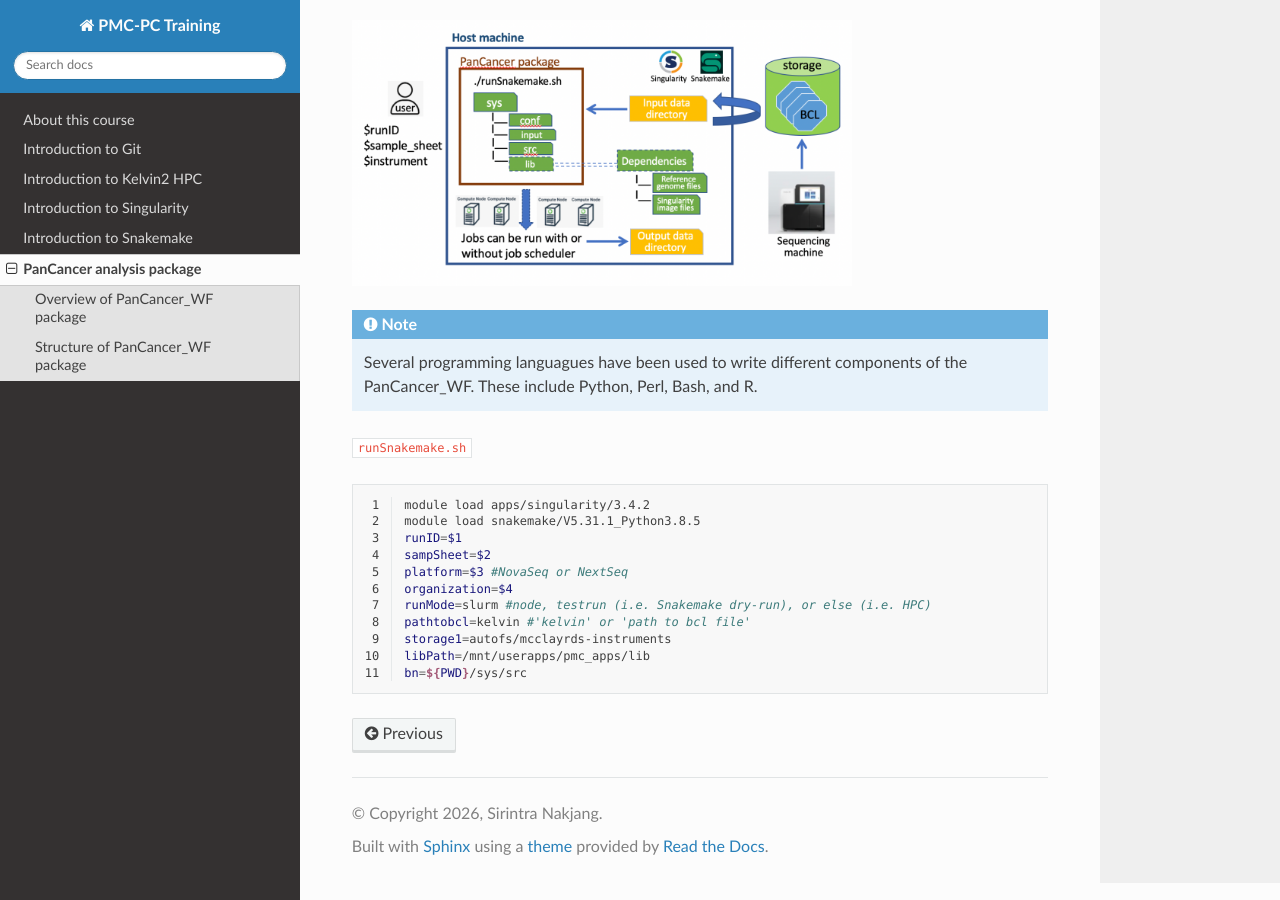
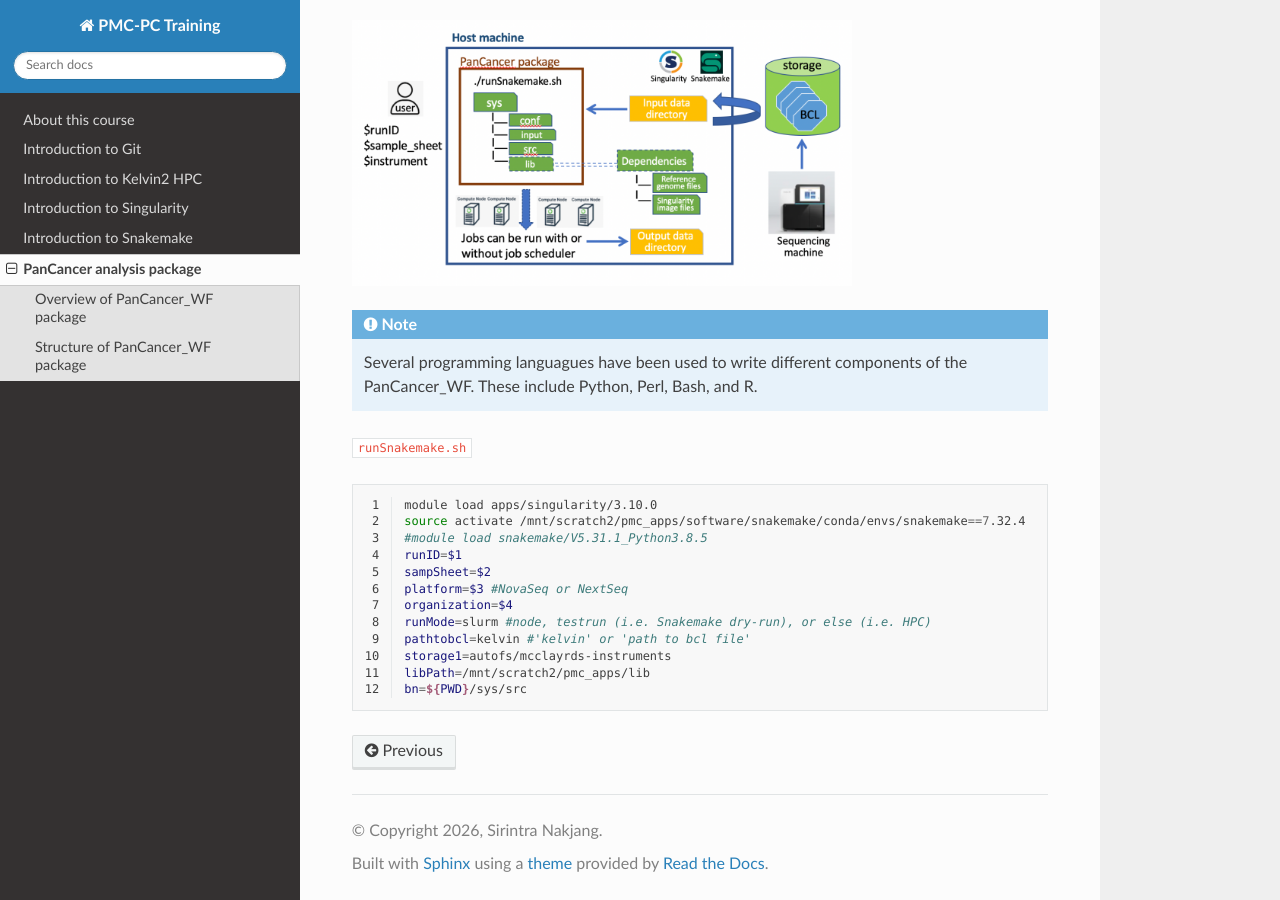
Before and after one commit to sirintra/PMC-PC-training, a Sphinx documentation site: the page built from docs/source/pc_package.rst, in a window 1280 px wide and 900 px high, scrolled down 1523 px. Built offline with Sphinx 7.4.7 and the Read the Docs theme 3.1.0, drawn with Linux system fonts in a browser that asks for light colours.

Commit message:
Update pc_package.rst

```diff
--- a/docs/source/pc_package.rst
+++ b/docs/source/pc_package.rst
@@ -69,8 +69,9 @@ The PanCancer workflow package has the following folder structure:
 .. code-block:: bash
   :linenos:
 
-  module load apps/singularity/3.4.2
-  module load snakemake/V5.31.1_Python3.8.5
+  module load apps/singularity/3.10.0
+  source activate /mnt/scratch2/pmc_apps/software/snakemake/conda/envs/snakemake==7.32.4
+  #module load snakemake/V5.31.1_Python3.8.5
   runID=$1
   sampSheet=$2
   platform=$3 #NovaSeq or NextSeq
@@ -78,5 +79,5 @@ The PanCancer workflow package has the following folder structure:
   runMode=slurm #node, testrun (i.e. Snakemake dry-run), or else (i.e. HPC)
   pathtobcl=kelvin #'kelvin' or 'path to bcl file'
   storage1=autofs/mcclayrds-instruments
-  libPath=/mnt/userapps/pmc_apps/lib
+  libPath=/mnt/scratch2/pmc_apps/lib
   bn=${PWD}/sys/src
```
